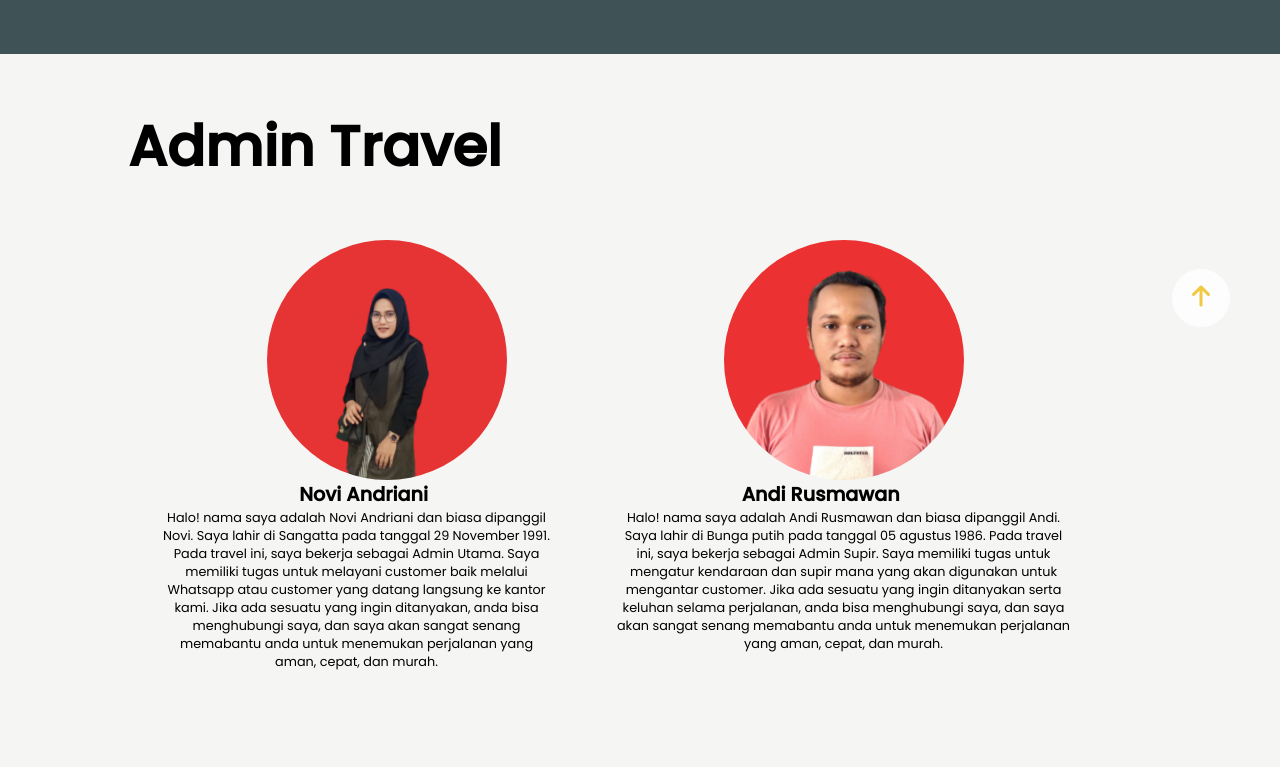
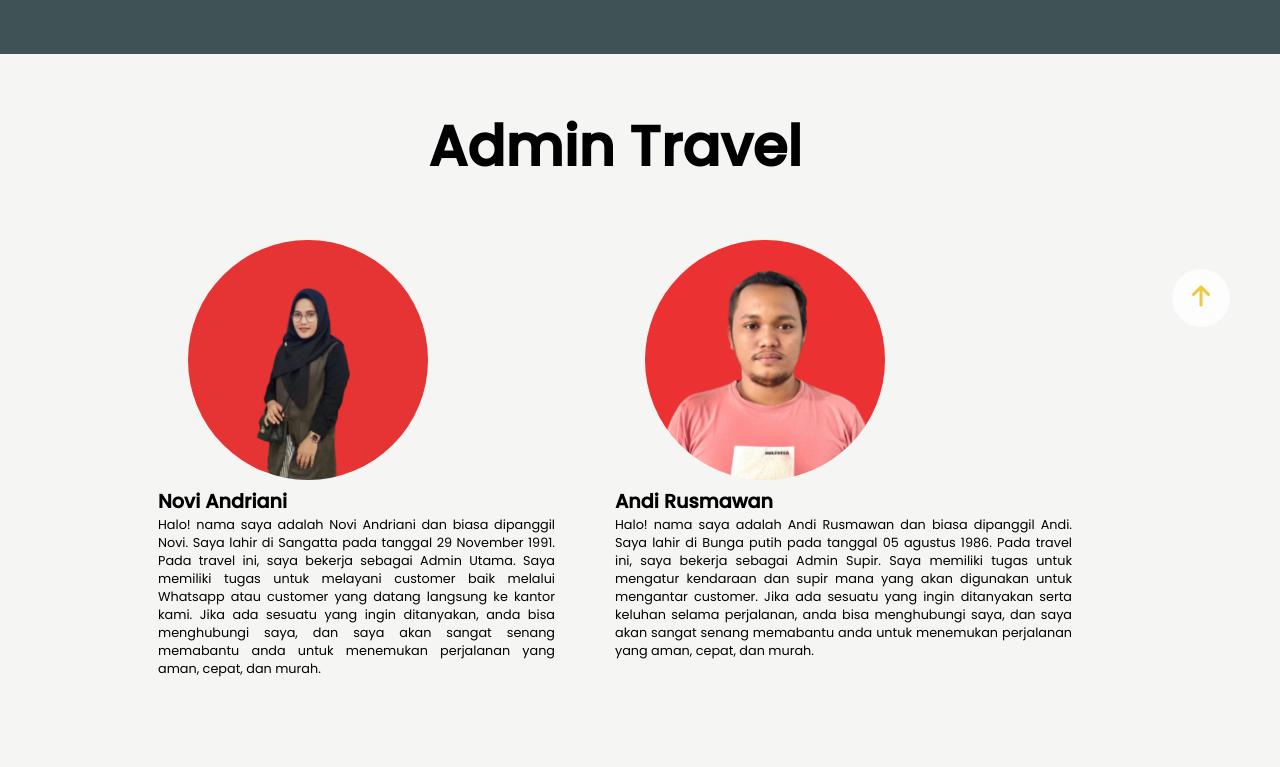
Before and after one commit to Julbraner/Tubes-Pemstruk, a plain HTML site: page index.html in a window 1280 px wide. Shown: the part 633-1400 px from the top of the page. Drawn offline with nearby package versions, Linux system fonts and the light colour scheme.

Commit message:
Update style.css

```diff
--- a/style.css
+++ b/style.css
@@ -164,8 +164,8 @@ span {
   font-size: 350%;
   padding-bottom: 5%;
   padding-right: 50px;
-  color: #000000;
-  text-align: justify;
+  color:#000000;
+  text-align: center;
 }
 
 .about .content-about h2 {
@@ -173,38 +173,23 @@ span {
   padding-right: 10%;
 }
 
-.aboutvero,
-.aboutsyfa {
-  display: flex;
-  flex-direction: column;
-  align-items: center;
-  text-align: center;
-}
-
 .aboutvero img, .aboutsyfa img{
   width: 300px;
   border-radius: 50%;
   padding-right: 30px;
   padding-left: 30px;
-  margin: 0 auto;
 }
 
 .aboutvero p{
-  text-align: center;
+  text-align: justify;
   padding-right: 60px;
   font-size: 0.8rem;
   padding-bottom: 20%;
 }
 
 .aboutsyfa p{
-  text-align: center;
+  text-align: justify;
   font-size: 0.8rem;
-}
-.aboutvero h2,
-.aboutsyfa h2 {
-  font-size: 120%;
-  padding-right: 10%;
-  text-align: justify;
 }
 /* ABOUT END */
 
```
